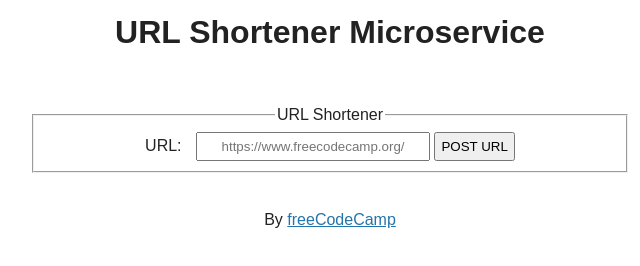
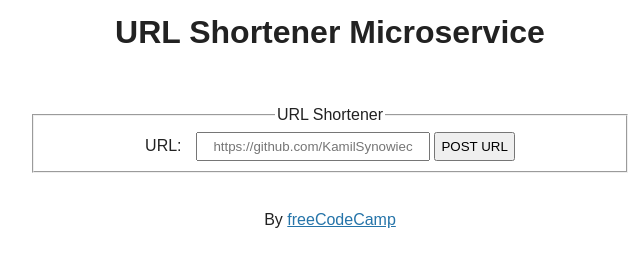
Before and after one commit to KamilSynowiec/url-shortener-microservice, a plain HTML site: page views/index.html in a window 1280 px wide. Shown: the full height of the page, 310-950 px from the left. Drawn offline with Linux system fonts and the light colour scheme.

Commit message:
Update index.html

```diff
--- a/views/index.html
+++ b/views/index.html
@@ -19,7 +19,7 @@
           <fieldset>
             <legend>URL Shortener</legend>
             <label for="url_input">URL:</label>
-            <input id="url_input" type="text" name="url" placeholder="https://www.freecodecamp.org/" />
+            <input id="url_input" type="text" name="url" placeholder="https://github.com/KamilSynowiec" />
             <input type="submit" value="POST URL" />
           </fieldset>
         </form>
```
